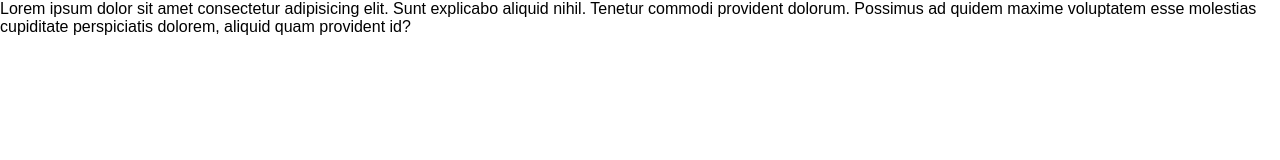
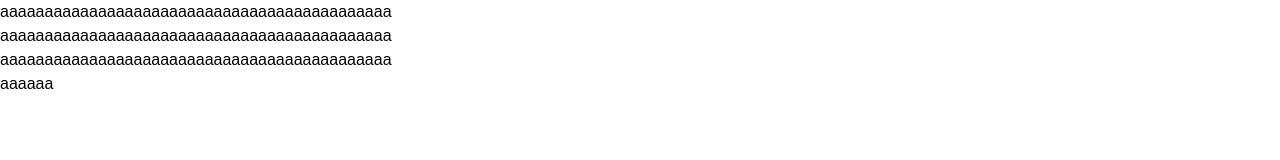
Before and after one commit to TranVuHoang/evondev-htmlcssbasic, a plain HTML site: page 2-css-f1/font.html in a window 1280 px wide. Drawn offline with Linux system fonts and the light colour scheme.

Commit message:
#26. các thuộc tính về chữ

```diff
--- a/2-css-f1/css/font.css
+++ b/2-css-f1/css/font.css
@@ -10,6 +10,18 @@
 
 .desc {
   font-family: "Poppins", sans-serif;
+  max-width: 400px;
   font-size: 1.6rem;
   font-weight: 300;
+  line-height: 1.5;
+  text-align: justify;
+  letter-spacing: 1;
+
+  /* overflow: hidden;
+  text-overflow: ellipsis;
+  display: -webkit-box;
+  -webkit-box-orient: vertical;
+  -webkit-line-clamp: 3; */
+
+  word-break: break-word;
 }
--- a/2-css-f1/font.html
+++ b/2-css-f1/font.html
@@ -8,10 +8,7 @@
   </head>
   <body>
     <p class="desc">
-      Lorem ipsum dolor sit amet consectetur adipisicing elit. Sunt explicabo
-      aliquid nihil. Tenetur commodi provident dolorum. Possimus ad quidem
-      maxime voluptatem esse molestias cupiditate perspiciatis dolorem, aliquid
-      quam provident id?
+      aaaaaaaaaaaaaaaaaaaaaaaaaaaaaaaaaaaaaaaaaaaaaaaaaaaaaaaaaaaaaaaaaaaaaaaaaaaaaaaaaaaaaaaaaaaaaaaaaaaaaaaaaaaaaaaaaaaaaaaaaaaaaaaaaaaaaaaaaa
     </p>
   </body>
 </html>
```
